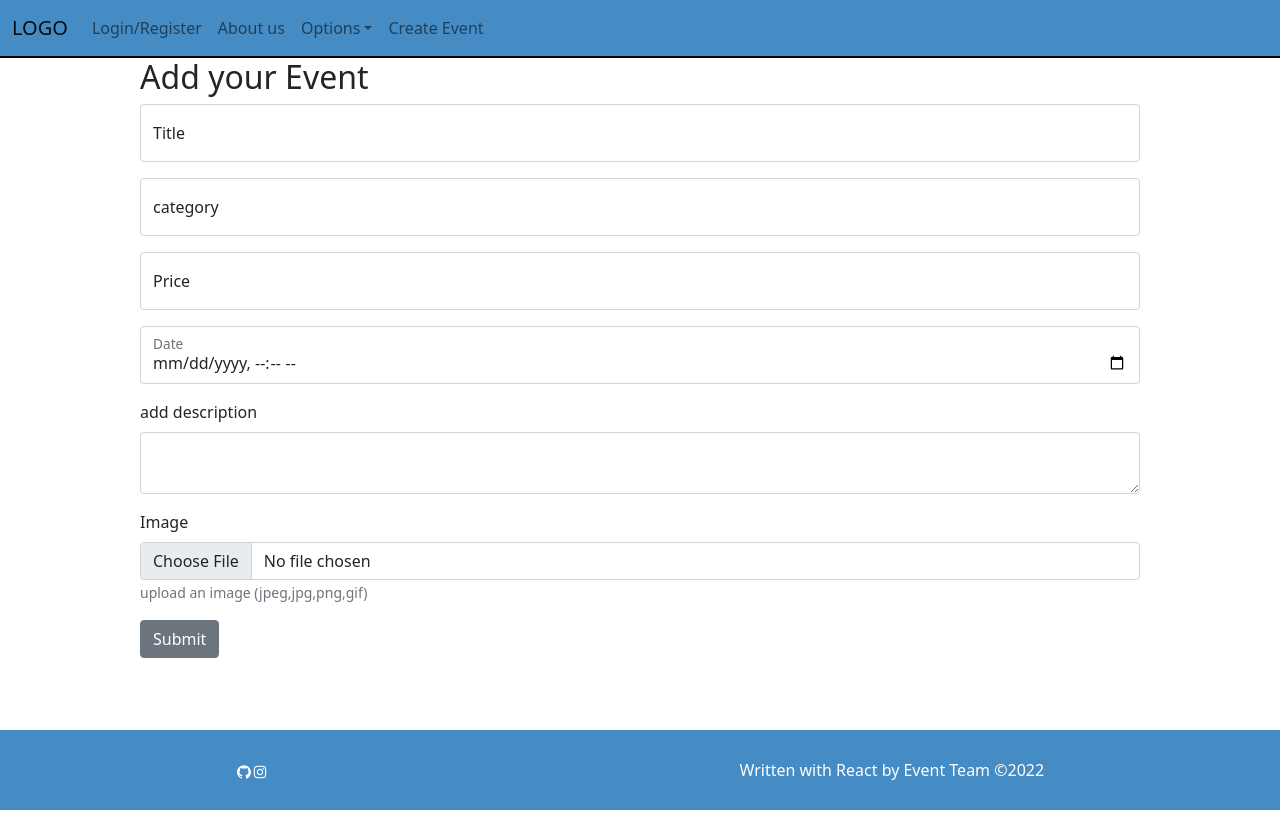
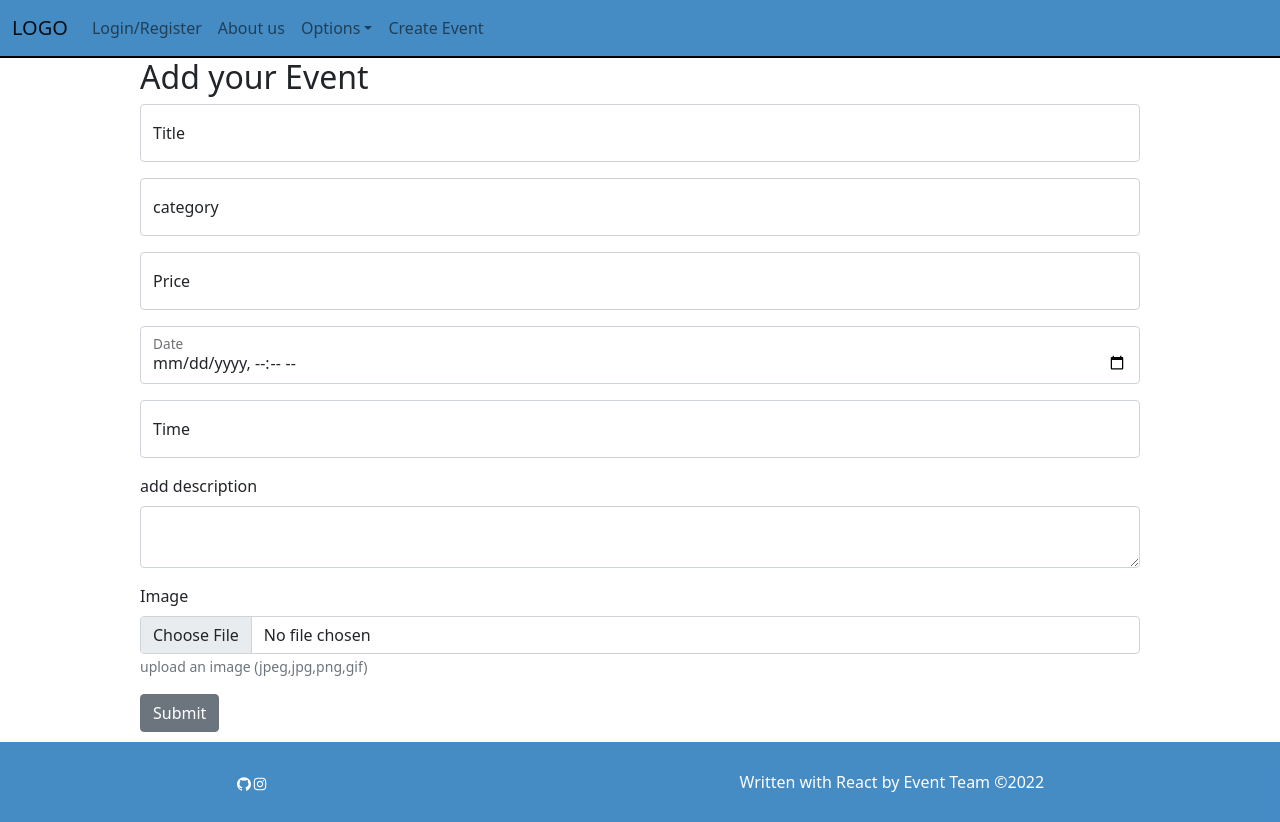
Before and after one commit to MuhandOsman/events-manager, a React (Create React App) app in the folder frontend/: page /create-event in a window 1280 px wide. Built offline with nearby package versions, Linux system fonts and the light colour scheme; no server answers.

Commit message:
location input added

```diff
--- a/frontend/src/components/Pages/newEvent/NewEvent.jsx
+++ b/frontend/src/components/Pages/newEvent/NewEvent.jsx
@@ -8,7 +8,7 @@ const NewEvent = () => {
 
     const [file , setFile] = useState({})
 
-    const [eventForm, setEventForm] = useState({title:"" , category:"", price:"", date:"", description:"" })
+    const [eventForm, setEventForm] = useState({title:"" , category:"", price:"", date:"", description:"",location:"" })
 
     const handleEventForm = (e) => {
         setEventForm({ ...eventForm, [e.target.name]: e.target.value });
@@ -74,17 +74,17 @@ const NewEvent = () => {
             />
             <Label for="exampleDate">Date</Label>
           </FormGroup>
-          {/* <FormGroup floating>
+          <FormGroup floating>
             <Input
-              id="exampleTime"
-              name="time"
-              placeholder="time placeholder"
-              type="time"
-              value={eventForm.time}
+              id="location"
+              name="location"
+              placeholder="location"
+              type="text"
+              value={eventForm.location}
               onChange={handleEventForm}
             />
             <Label for="exampleTime">Time</Label>
-          </FormGroup> */}
+          </FormGroup>
           <FormGroup >
             <Label for="exampleText">add description</Label>
             <Input id="exampleText" name="description" type="textarea" value={eventForm.description} onChange={handleEventForm} />
```
Also changed, not shown: 2 other files (tests, documents, lock files or other folders).
